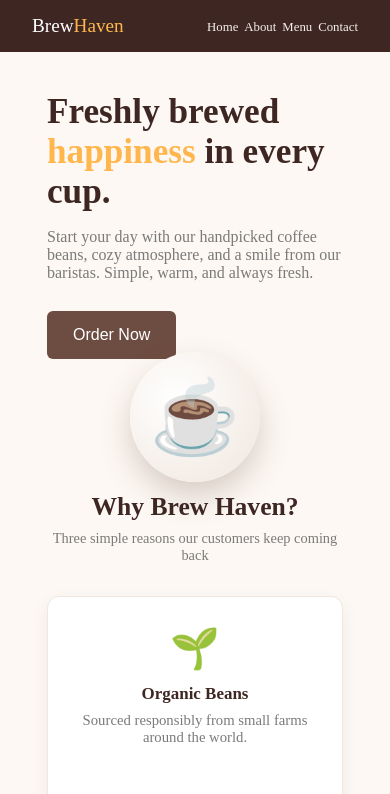
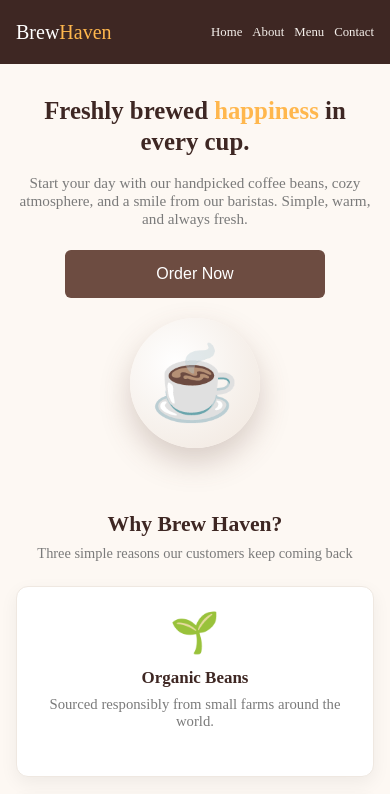
Before and after one commit to priteshjain16/css-projects, a plain HTML site: page BrewHaven/index.html in a window 390 px wide. Shown: the top 794 px of the page. Drawn offline with Linux system fonts and the light colour scheme.

Commit message:
new update

```diff
--- a/BrewHaven/index.css
+++ b/BrewHaven/index.css
@@ -177,89 +177,143 @@ footer p{
     font-size: 0.92rem;
     text-align: center;
 }
-@media (max-width:1200px) {
-.hero-section{
-    display: flex;
-    justify-content: space-between;
-    align-items: center;
+/* ---------- 1) Small laptops / large tablets : ≤ 1200px ---------- */
+@media (max-width: 1200px) {
+  .hero-section,
+  .features-section {
     margin-left: auto;
     margin-right: auto;
-    padding: 68px 30px;
     max-width: 1100px;
-    height: 400px;
+    padding-left: 40px;
+    padding-right: 40px;
   }
-.hero-art{
-    max-width: 500px;
-    max-height: 220px;
+
+  .hero-section {
+    height: auto;
+    min-height: 340px;
+    gap: 32px;
+    padding-top: 50px;
+    padding-bottom: 50px;
   }
-.features-section{
-    max-width:1100px;
+
+  .hero-text,
+  .hero-art {
+    flex: 1 1 0;
+    width: auto;
+    min-width: 0;
     height: auto;
-    margin-left: auto;
-    margin-right: auto;
-    padding: 50px 30px;
+  }
 
-}
-.nav-logo{
-    width: auto;
-}
-.hero-art .cup{
-    width: 180px;
-    height: 180px;
+  .hero-art .cup {
+    width: 190px;
+    height: 190px;
     font-size: 6.5rem;
   }
 
+  .features-section {
+    height: auto;
   }
-@media (max-width:600px) {
-.navbar{
-    padding: 18px 32px;
-    height: 52px;
-    width: 100%;
 }
-.nav-logo{
-    font-size: 1.2rem;
-    width: auto;
+
+/* ---------- 2) Tablets : ≤ 900px ---------- */
+@media (max-width: 900px) {
+
+  .navbar {
+    padding: 14px 20px;
+    height: auto;
+    min-height: 64px;
+    gap: 12px;
   }
-.nav-links a{
-    font-size: 0.8rem;
-    margin-left: 2px;
-}
-.hero-section{
+
+  .nav-logo { width: auto; }
+
+  .nav-links {
     display: flex;
     flex-wrap: wrap;
-    justify-content: space-between;
+    gap: 14px;
+  }
+  .nav-links a { margin-left: 0; }
+  .hero-section {
+    flex-direction: column;
+    justify-content: center;
     align-items: center;
-    margin-left: 25px;
-    margin-right: 25px;
-    padding: 40px 22px;
-    max-width: 600px;
-    max-height: 600px;
+    text-align: center;
+    padding: 40px 24px;
+    gap: 28px;
   }
-.hero-art{
-    max-width: 600px;
-    max-width: 600px;
+
+  .hero-text,
+  .hero-art {
+    flex: 0 0 auto;
+    width: 100%;
+    max-width: 560px;
   }
-.hero-art .cup{
+
+  .hero-text h1 { font-size: 1.9rem; }
+  .hero-text p  { max-width: 480px; margin-left: auto; margin-right: auto; }
+
+  .hero-art .cup {
+    width: 160px;
+    height: 160px;
+    font-size: 5.5rem;
+  }
+
+  .features-section { padding: 40px 24px; }
+
+  .cards {
+    grid-template-columns: repeat(2, 1fr);
+    gap: 18px;
+  }
+
+  .card {
+    max-width: 100%;
+    height: auto;
+    min-height: 180px;
+  }
+  .card:last-child { grid-column: 1 / -1; }
+
+  footer {
+    height: auto;
+    min-height: 110px;
+    padding: 24px 20px;
+  }
+}
+
+/* ---------- 3) Phones : ≤ 600px ---------- */
+@media (max-width: 600px) {
+
+  .navbar {
+    padding: 12px 16px;
+    flex-wrap: wrap;
+    row-gap: 6px;
+  }
+  .nav-logo  { font-size: 1.25rem; }
+  .nav-links { gap: 10px; }
+  .nav-links a { font-size: 0.8rem; }
+
+  .hero-section { padding: 32px 16px; gap: 20px; }
+  .hero-text h1 { font-size: 1.55rem; line-height: 1.25; }
+  .hero-text p  { font-size: 0.95rem; margin-bottom: 1.4rem; }
+  .hero-text button {
+    width: 100%;
+    max-width: 260px;
+  }
+
+  .hero-art .cup {
     width: 130px;
     height: 130px;
     font-size: 4.5rem;
   }
-.features-section{
-    max-width:600px;
-    max-height: auto;
-    margin-left: 25px;
-    margin-right: 25px;
-    padding: 40px 22px;
 
+  .features-section { padding: 32px 16px; }
+  .features-section h2 { font-size: 1.35rem; }
+  .features-section p  { margin-bottom: 24px; }
+
+  .cards { grid-template-columns: 1fr; }   /* one card per row */
+  .card:last-child { grid-column: auto; }
+  .card { padding: 22px 18px; min-height: 0; }
+
+  footer { padding: 22px 16px; }
+  .social { flex-wrap: wrap; gap: 14px; }
+  footer p { font-size: 0.85rem; }
 }
-.cards{
-    display: grid;
-    grid-template-columns: 1fr;
-    gap: 18px;
-}
-.card{
-    padding: 28px 22px;
-    max-width: 332px;
-    max-height: 210px;
-}
-}
```
Lines whose indentation alone changed are shown as unchanged.
